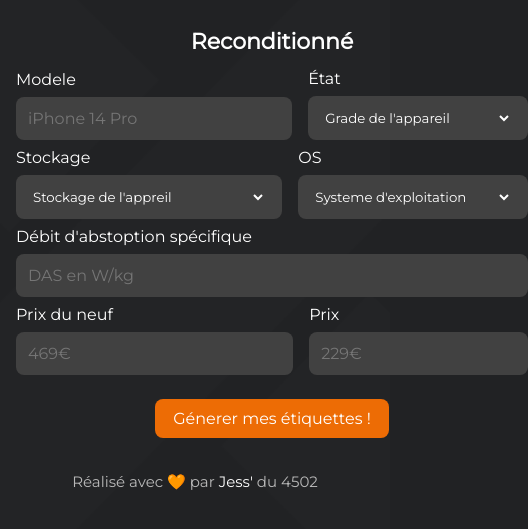
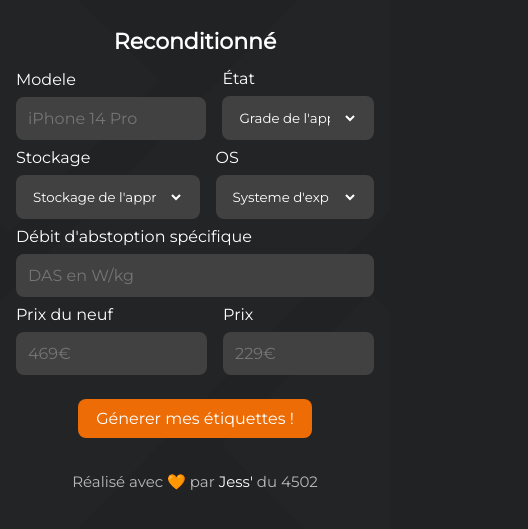
Before and after one commit to LeMustelide/WeTiquette, a website: page public/index.html in a window 390 px wide. Shown: the part 159-688 px from the top of the page, 528 px wide, since content can reach past the window. Drawn offline with Linux system fonts and the light colour scheme.

Commit message:
Fix responsive

```diff
--- a/public/style.css
+++ b/public/style.css
@@ -62,7 +62,7 @@
 }
 
 form {
-  width: 32rem;
+  max-width: 32rem;
 }
 
 /* ✧ Typographies ✧ */
```
